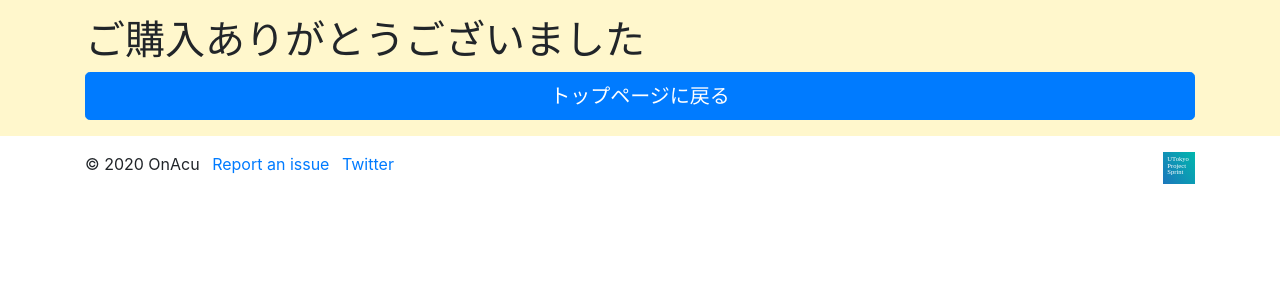
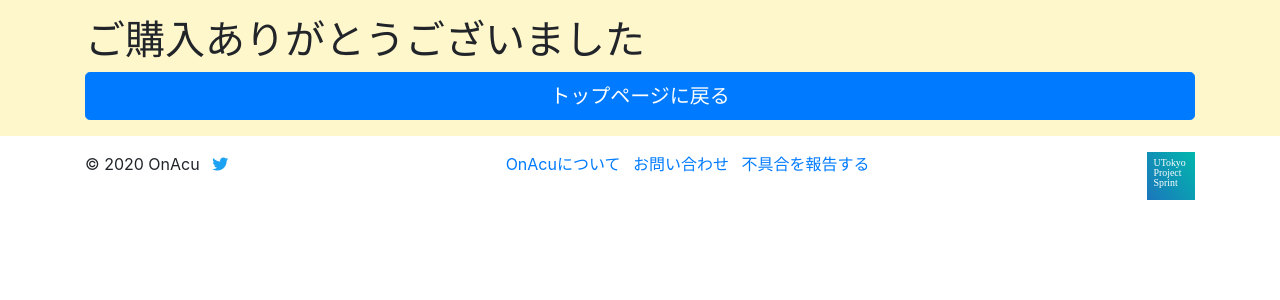
Before and after one commit to kohei25/onacu, a Django app: page /event/buy/after in a window 1280 px wide. Shown: the part 74-374 px from the top of the page. Run offline with Django 3.2, Linux system fonts and the light colour scheme; style sheets or scripts are compiled from the project's sources; some libraries are stand-ins or nearby versions.

Commit message:
フッターを修正（お問い合わせ・noteを追加・sprintロゴを大きく）

```diff
--- a/cms/templates/cms/base.html
+++ b/cms/templates/cms/base.html
@@ -70,12 +70,15 @@
     <div class="container d-flex justify-content-between">
       <ul class="list-inline">
         <li class="list-inline-item">&copy; 2020 OnAcu</li>
-        <!-- <li class="list-inline-item"><a href="#">About</a></li> -->
-        <li class="list-inline-item"><a href="https://docs.google.com/forms/d/e/1FAIpQLSelAkzXzBNkS02jyZyqIu2I4i-v2DqKLYnqFiaoquZJXZxDWA/viewform?usp=sf_link">Report an issue</a></li>
-        <li class="list-inline-item"><a href="https://twitter.com/onacu_official" target="_blank" rel="noopener">Twitter</a></li>
+        <li class="list-inline-item"><a href="https://twitter.com/onacu_official" target="_blank" rel="noopener"><i class="fab fa-twitter" style="color:#1DA1F2" title="Twitter"></i></a></li>
+      </ul>
+      <ul class="list-inline">
+        <li class="list-inline-item"><a href="https://note.com/onacu_official" target="_blank" rel="noopener">OnAcuについて</a></li>
+        <li class="list-inline-item"><a href="https://docs.google.com/forms/d/e/1FAIpQLSfUajmm9uGB_N05Ib8e0H60MigJ9JRKlizsuQ7ACVRdgeTUfg/viewform?usp=sf_link" target="_blank" rel="noopener nofollow">お問い合わせ</a></li>
+        <li class="list-inline-item"><a href="https://docs.google.com/forms/d/e/1FAIpQLSelAkzXzBNkS02jyZyqIu2I4i-v2DqKLYnqFiaoquZJXZxDWA/viewform?usp=sf_link" target="_blank" rel="noopener nofollow">不具合を報告する</a></li>
       </ul>
       <a href="https://sites.google.com/g.ecc.u-tokyo.ac.jp/utokyo-project-sprint/" target="_blank" rel="noopener nofollow">
-        <img src="{% static "image/ProjectSprint_logo2.svg" %}" alt="UTokyo Project Sprint" width="32" height="32" loading="lazy">
+        <img src="{% static "image/ProjectSprint_logo2.svg" %}" alt="UTokyo Project Sprint" width="48" height="48" loading="lazy">
       </a>
     </div>
   </footer>
```
